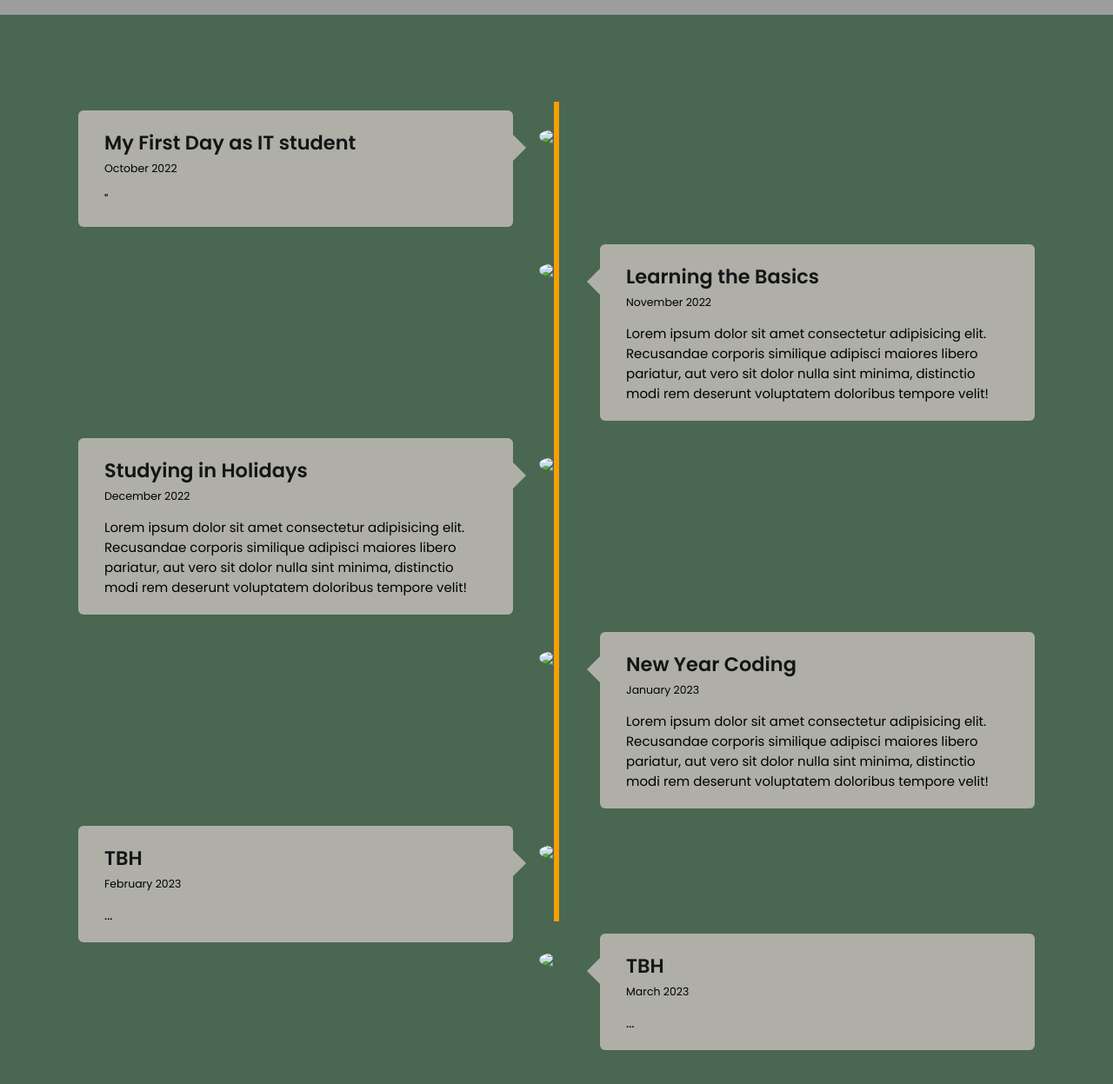
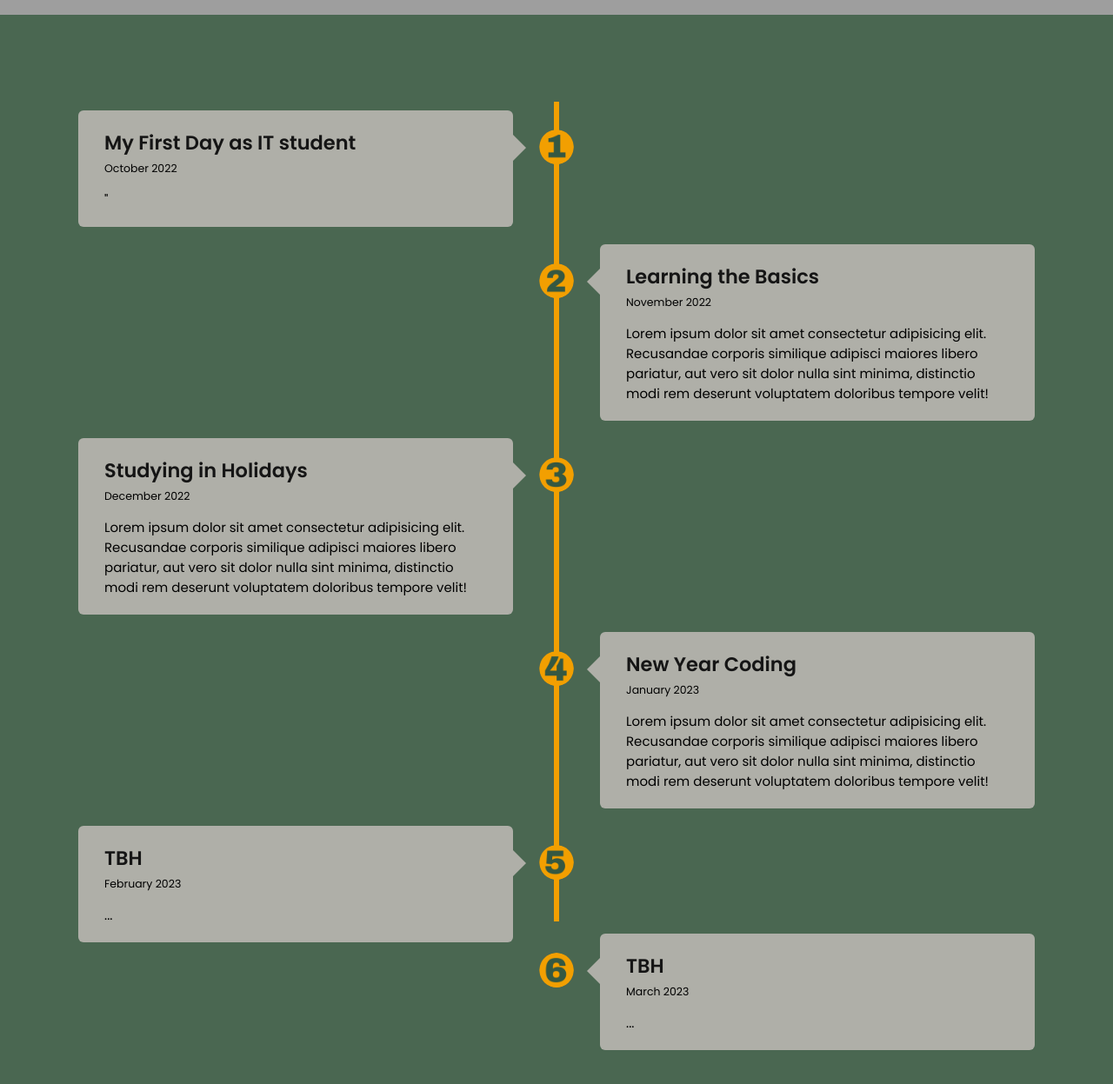
Before and after one commit to yssr24/1F6Pandapatan, a plain HTML site: page index.html in a window 1280 px wide. Shown: the part 783-2030 px from the top of the page at 87% size. Drawn offline with Linux system fonts and the light colour scheme; grey boxes are pictures that could not be loaded.

Commit message:
Update index.html

```diff
--- a/index.html
+++ b/index.html
@@ -42,7 +42,7 @@
   </section>
   <div  id="Time-Line" class="timeline">
     <div class="container left-container">
-      <img src="images/1.png">
+      <img src="1.png">
       <div class="text-box">
         <h2 style="color: #151515;">My First Day as IT student</h2>
         <small>October 2022</small>
@@ -53,7 +53,7 @@
       </div>
     </div>
     <div class="container right-container">
-      <img src="images/2.png">
+      <img src="2.png">
       <div class="text-box">
         <h2 style="color: #151515;">Learning the Basics</h2>
         <small>November 2022</small>
@@ -62,7 +62,7 @@
       </div>
     </div>
     <div class="container left-container">
-      <img src="images/3.png">
+      <img src="3.png">
       <div class="text-box">
         <h2 style="color: #151515;">Studying in Holidays</h2>
         <small>December 2022</small>
@@ -71,7 +71,7 @@
       </div>
     </div>
     <div class="container right-container">
-      <img src="images/4.png">
+      <img src="4.png">
       <div class="text-box">
         <h2 style="color: #151515;">New Year Coding</h2>
         <small>January 2023</small>
@@ -80,7 +80,7 @@
       </div>
     </div>
     <div class="container left-container">
-      <img src="images/5.png">
+      <img src="5.png">
       <div class="text-box">
         <h2 style="color: #151515;">TBH</h2>
         <small>February 2023</small>
@@ -89,7 +89,7 @@
       </div>
     </div>
     <div class="container right-container">
-      <img src="images/6.png">
+      <img src="6.png">
       <div class="text-box">
         <h2 style="color: #151515;">TBH</h2>
         <small>March 2023</small>
```
